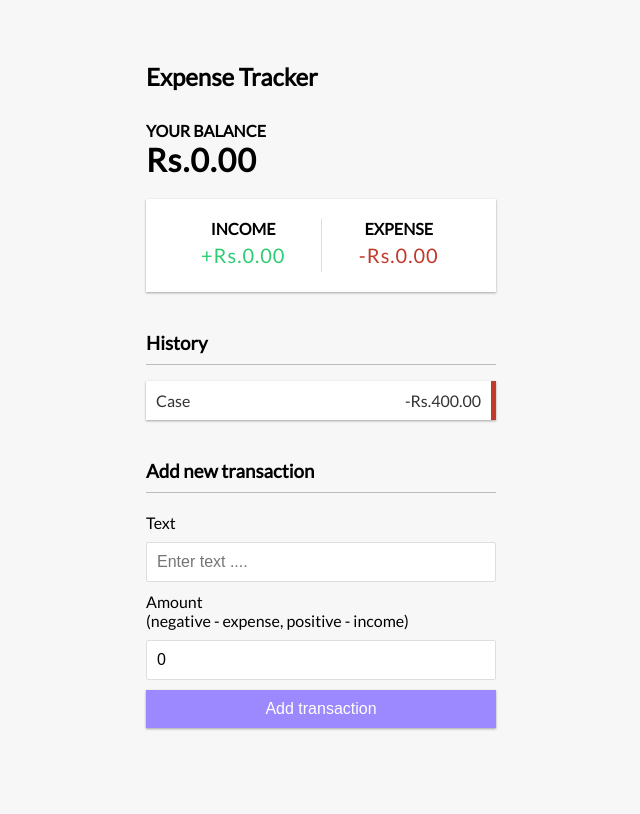
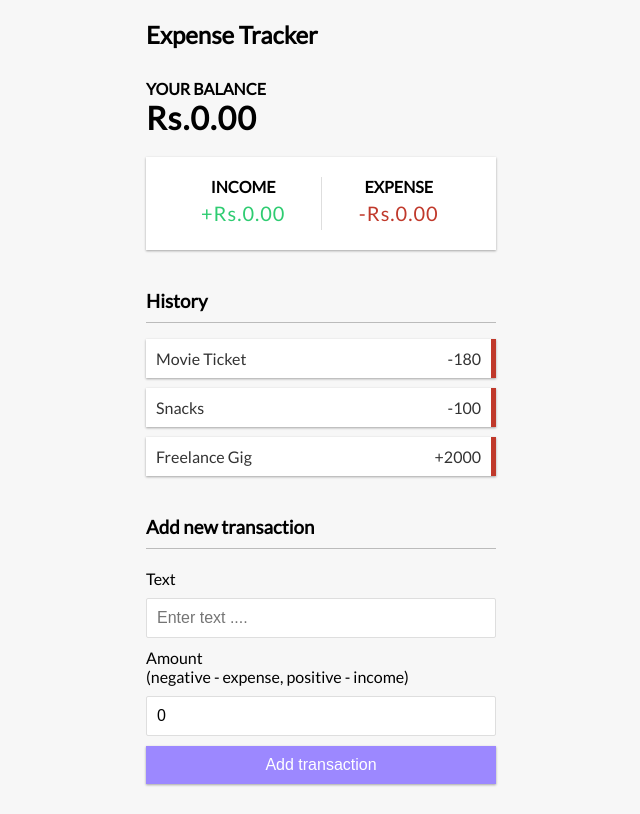
Before and after one commit to skamranahmed/expense-tracker-full-stack-mern, a React (Create React App) app: page / in a window 1280 px wide. Shown: the whole page, without its empty margins (319-959 px from the left). Built offline with nearby package versions, Linux system fonts and the light colour scheme.

Commit message:
Implemented context in TransactionList.js

```diff
--- a/src/components/TransactionList.js
+++ b/src/components/TransactionList.js
@@ -1,14 +1,19 @@
-import React from "react";
+import React, { useContext } from "react";
+import { GlobalContext } from "../context/GlobalState";
 
 const TransactionList = () => {
+  const { transactions } = useContext(GlobalContext);
+
   return (
     <>
       <h3>History</h3>
       <ul className="list" id="list">
-        <li className="minus">
-          Case <span>-Rs.400.00</span>
-          <button className="delete-btn"></button>
-        </li>
+        {transactions.map((transaction) => (
+          <li className="minus" key={transaction.id}>
+            {transaction.text} <span>{transaction.amount}</span>
+            <button className="delete-btn"></button>
+          </li>
+        ))}
       </ul>
     </>
   );
--- a/src/context/AppReducer.js
+++ b/src/context/AppReducer.js
@@ -1,6 +1,8 @@
-export default (state, action) => {
+const AppReducer = (state, action) => {
   switch (action.type) {
     default:
       return state;
   }
 };
+
+export default AppReducer;
```
